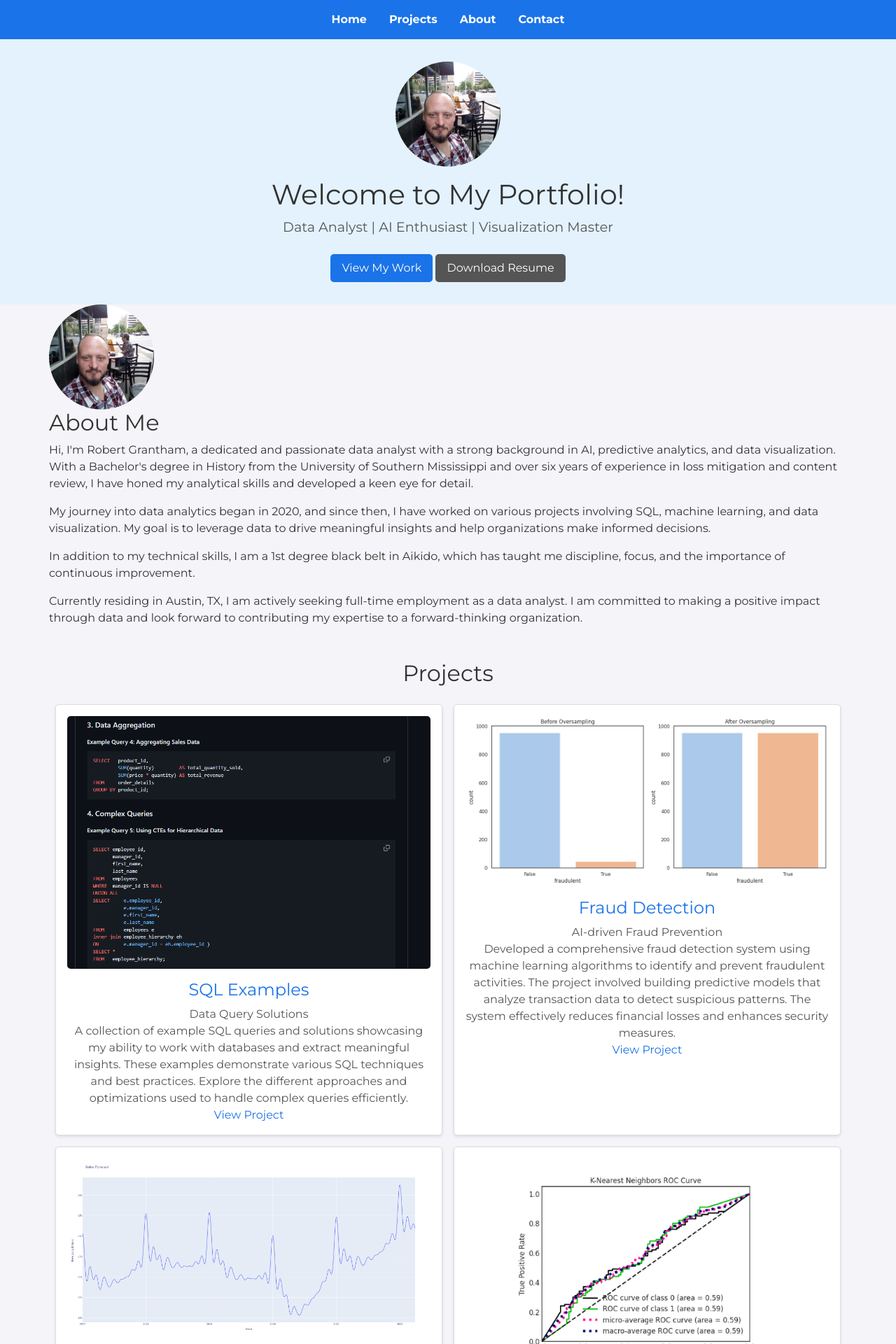
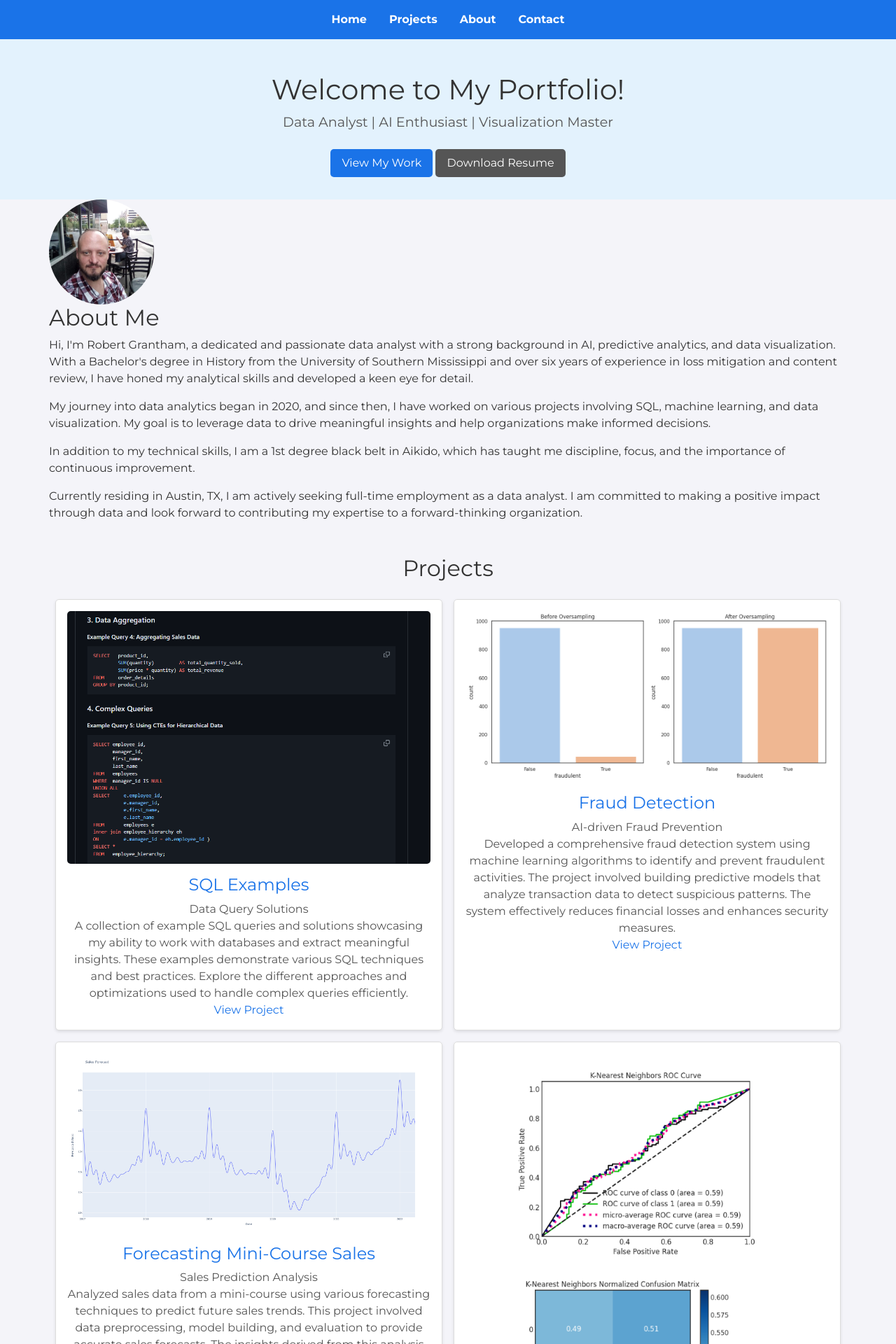
Before and after one commit to rgrantham82/rgrantham82.github.io, a Jekyll site: the page built from index.html, in a window 1280 px wide. Shown: the top 1920 px of the page at 70% size. Built offline with Jekyll 4.4.1, drawn with Linux system fonts in a browser that asks for light colours; nearby versions of some CDN libraries; a script that is not in the unit is left out.

Commit message:
Update hero.html

```diff
--- a/_includes/hero.html
+++ b/_includes/hero.html
@@ -1,6 +1,5 @@
 <section id="hero">
     <div class="hero-content container">
-        <img src="assets/images/profile-image.jpg" alt="Robert Grantham" class="profile-photo">
         <h1>Welcome to My Portfolio!</h1>
         <p>Data Analyst | AI Enthusiast | Visualization Master</p>
         <a href="#projects" class="cta-button">View My Work</a>
```
